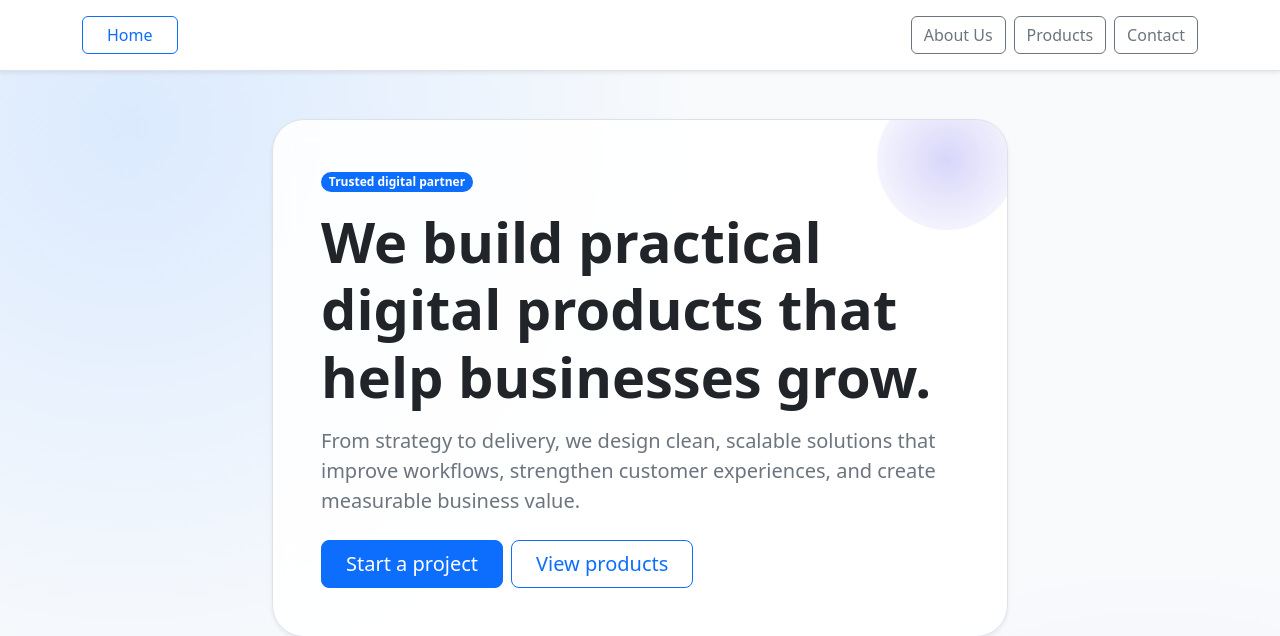
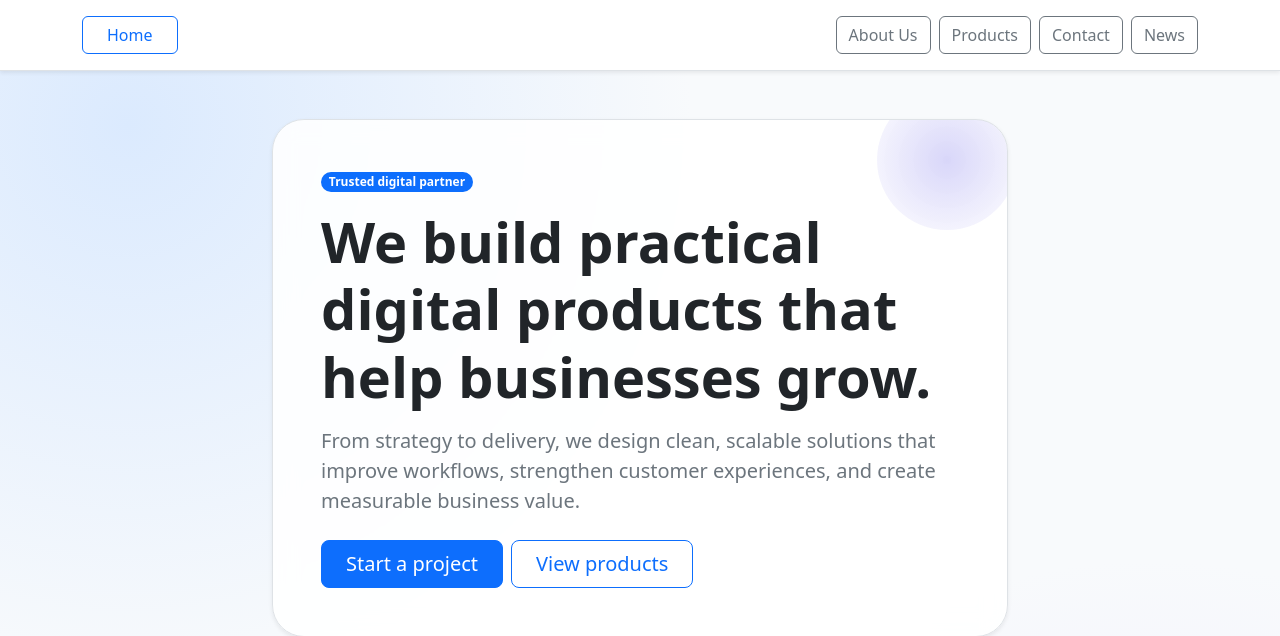
Before and after one commit to pavlicic1marko/django-NB, a Django app: page /home/ in a window 1280 px wide. Shown: the top 636 px of the page. Run offline with Django 5.2, Linux system fonts and the light colour scheme.

Commit message:
add News to navbar

```diff
--- a/webapp/templates/website/base.html
+++ b/webapp/templates/website/base.html
@@ -21,6 +21,8 @@
                 <a href="{% url 'about_us' %}" class="btn btn-outline-secondary">About Us</a>
                 <a href="{% url 'products' %}" class="btn btn-outline-secondary">Products</a>
                 <a href="{% url 'contact' %}" class="btn btn-outline-secondary">Contact</a>
+                <a href="{% url 'news' %}" class="btn btn-outline-secondary">News</a>
+
             </div>
         </div>
     </nav>
--- /dev/null
+++ b/webapp/templates/website/news.html
@@ -0,0 +1 @@
+TEST
--- a/webapp/urls.py
+++ b/webapp/urls.py
@@ -8,5 +8,6 @@ urlpatterns = [
     path("products/", views.products, name="products"),
     path("contact/", views.contact, name="contact"),
     path("schedule-meeting/", views.contact, name="schedule_meeting"),
+    path("news/", views.news, name="news"),
 
 ]
--- a/webapp/views.py
+++ b/webapp/views.py
@@ -50,6 +50,9 @@ def about_us(request):
 
 def products(request):
     return render(request, "website/products.html")
+
+def news(request):
+    return render(request, "website/news.html")
 
 
 def contact(request):
```
